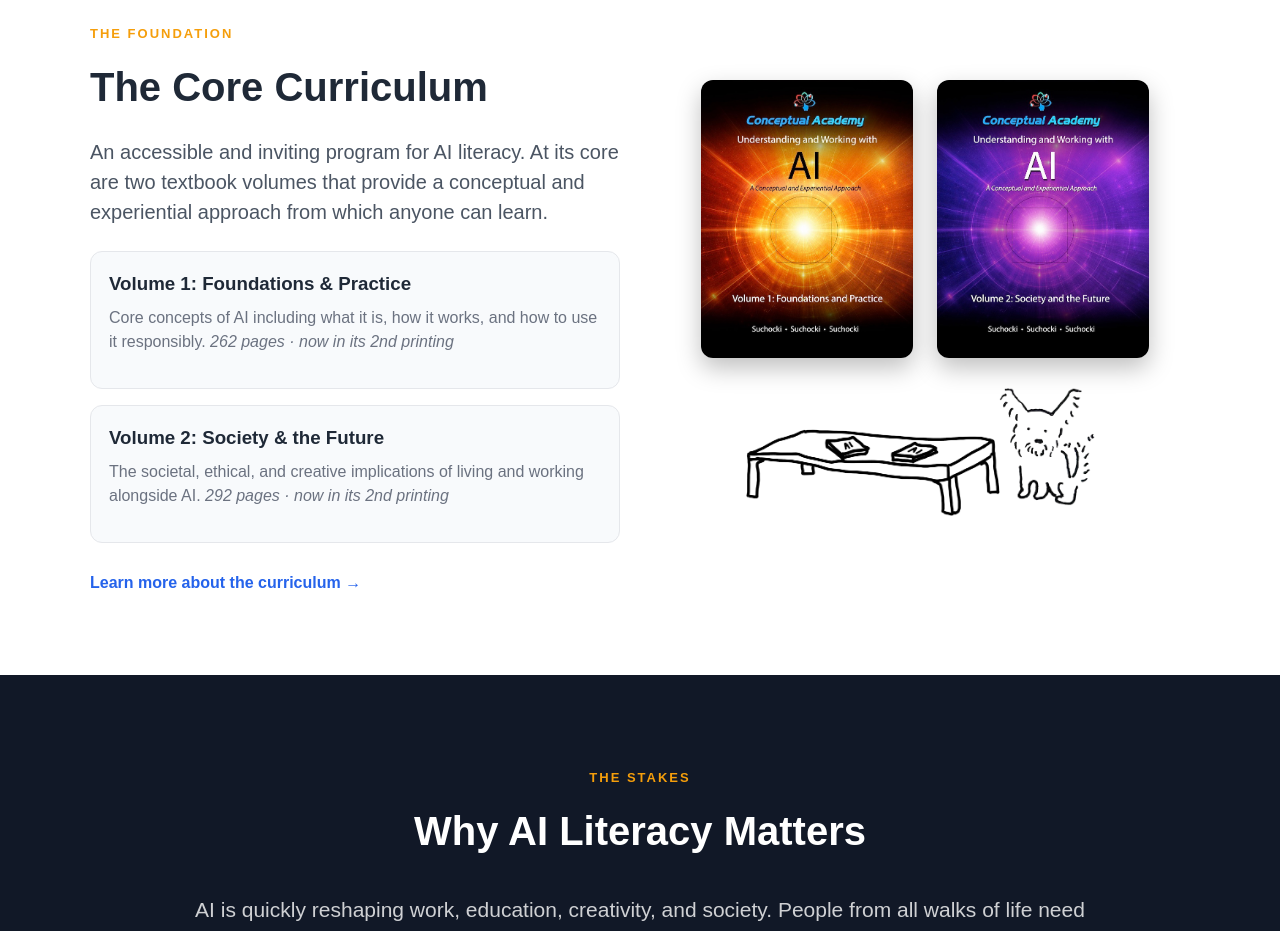
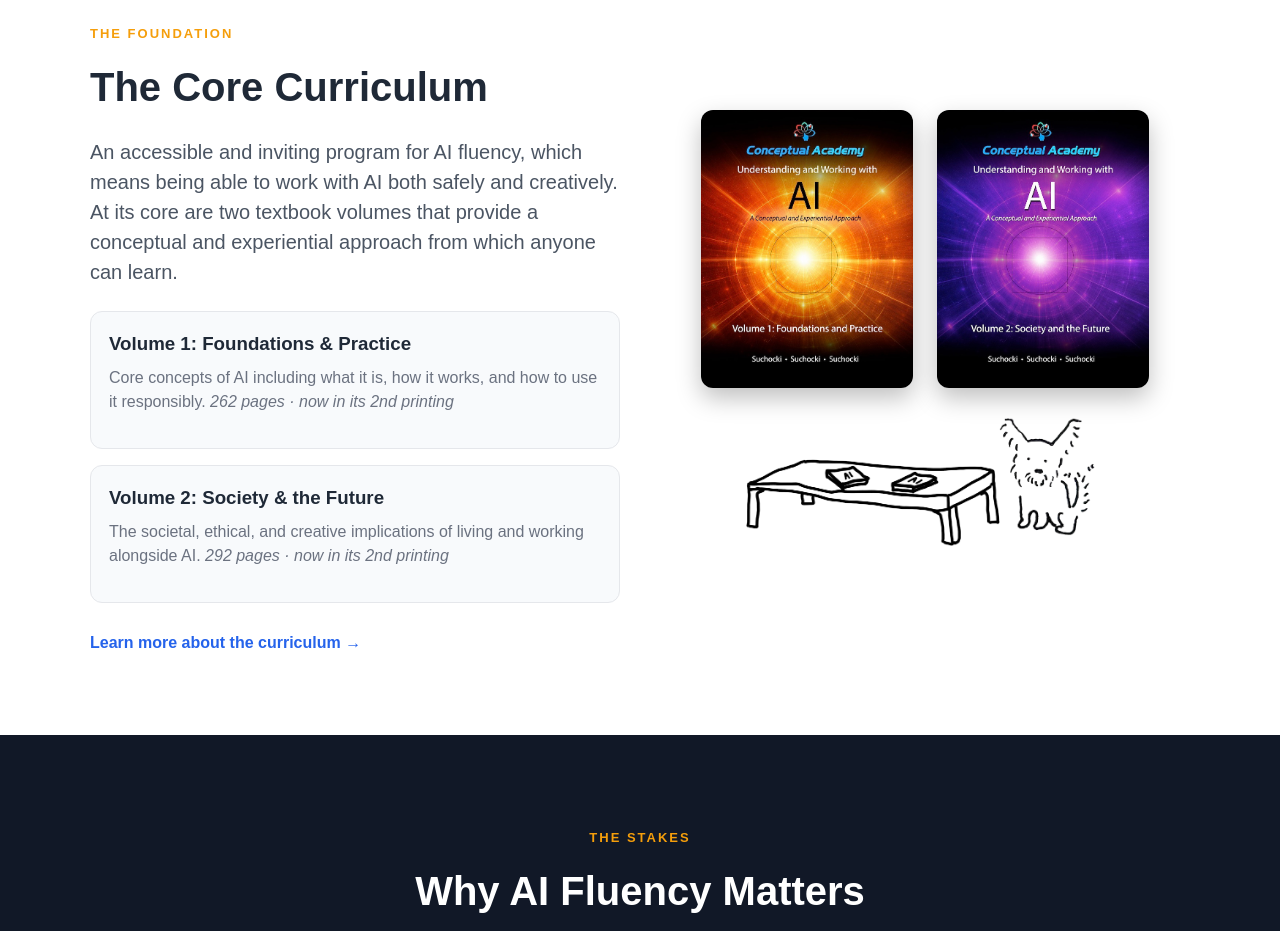
Before and after one commit to Suchocki88/UnderstandingAI.ai, a Next.js app: page / in a window 1280 px wide. Shown: the part 880-1811 px from the top of the page. Built offline with nearby package versions, Linux system fonts and the light colour scheme.

Commit message:
Update text from 'AI literacy' to 'AI fluency'

```diff
--- a/app/page.tsx
+++ b/app/page.tsx
@@ -124,7 +124,7 @@ export default function Page() {
             </p>
             <h2 style={{ fontSize: "clamp(28px, 5vw, 40px)", margin: "12px 0 0" }}>The Core Curriculum</h2>
             <p style={{ marginTop: 20, fontSize: 20, color: "#4b5563" }}>
-              An accessible and inviting program for AI literacy. At its core are two textbook volumes that provide a conceptual and experiential approach from which anyone can learn.
+              An accessible and inviting program for AI fluency, which means being able to work with AI both safely and creatively. At its core are two textbook volumes that provide a conceptual and experiential approach from which anyone can learn.
             </p>
             <div style={{ marginTop: 24, display: "grid", gap: 16 }}>
               <div style={{ border: "1px solid #e5e7eb", borderRadius: 12, padding: 18, background: "#f8fafc" }}>
@@ -163,7 +163,7 @@ export default function Page() {
           <p style={{ fontSize: 13, fontWeight: 700, textTransform: "uppercase", letterSpacing: 2, color: "#f59e0b" }}>
             The Stakes
           </p>
-          <h2 style={{ fontSize: "clamp(28px, 5vw, 40px)", marginTop: 12 }}>Why AI Literacy Matters</h2>
+          <h2 style={{ fontSize: "clamp(28px, 5vw, 40px)", marginTop: 12 }}>Why AI Fluency Matters</h2>
           <p style={{ marginTop: 24, fontSize: 21, color: "rgba(255,255,255,0.8)" }}>
             AI is quickly reshaping work, education, creativity, and society. People from all walks of life need to understand how it works and what it means for the world of today and tomorrow.
           </p>
```
